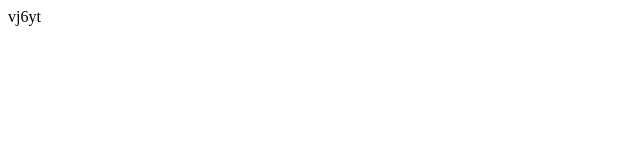
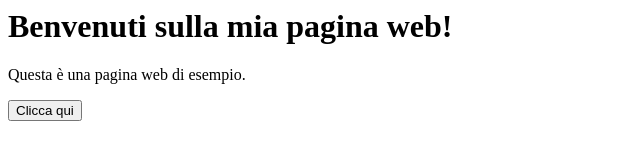
Before and after one commit to bariga67/ProggettoCentroRemiero, a plain HTML site: page index.html in a window 1280 px wide. Shown: the whole page, without its empty margins (0-640 px from the left). Drawn offline with Linux system fonts and the light colour scheme.

Commit message:
creazione html

```diff
--- a/index.html
+++ b/index.html
@@ -1 +1,13 @@
-vj6yt
+<html>
+  <head>
+    <title>La mia pagina web</title>
+    <link rel="stylesheet" href="style.css">
+  </head>
+  <body>
+    <h1>Benvenuti sulla mia pagina web!</h1>
+    <p>Questa è una pagina web di esempio.</p>
+    <button id="myButton">Clicca qui</button>
+
+    <script src="script.js"></script>
+  </body>
+</html>
```
